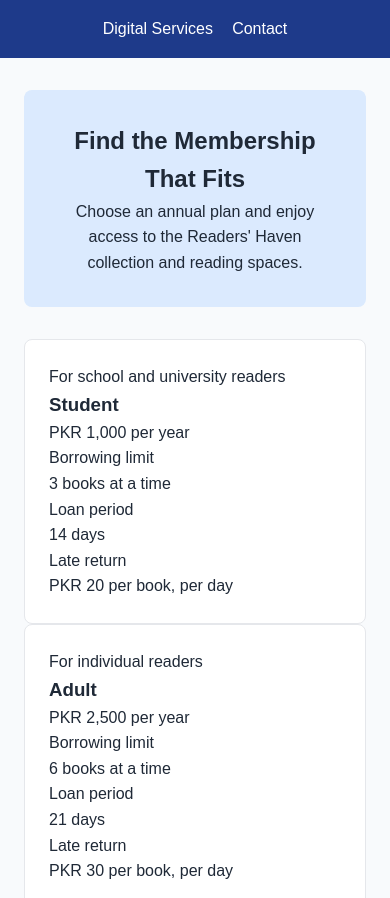
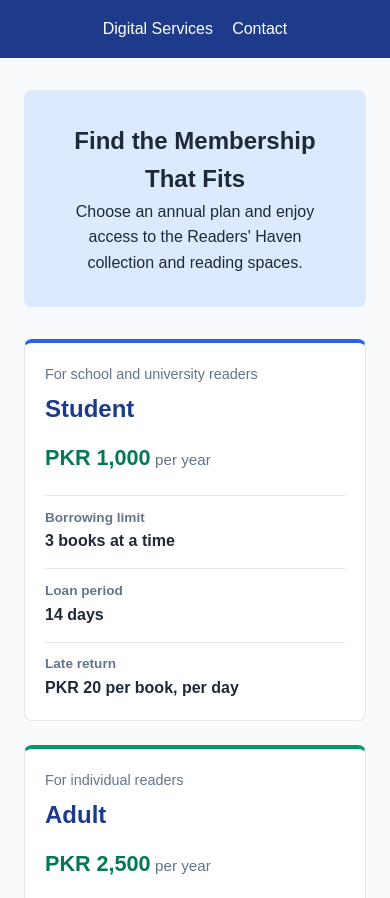
Before and after one commit to hammadsaeed983-codes/readers-haven-library, a website: page src/membership.html in a window 390 px wide. Shown: the part 159-1057 px from the top of the page. Drawn offline with Linux system fonts and the light colour scheme.

Commit message:
style(membership): add responsive membership styles

```diff
--- a/styles/style.css
+++ b/styles/style.css
@@ -93,7 +93,88 @@ footer {
 /* === PLACEHOLDER: HASSAN (COLLECTIONS) STYLES === */
 
 
-/* === PLACEHOLDER: MUEEZ (MEMBERSHIP) STYLES === */
+/* === MUEEZ: MEMBERSHIP PAGE STYLES === */
+.membership-plans {
+    display: grid;
+    grid-template-columns: repeat(auto-fit, minmax(240px, 1fr));
+    gap: 1.5rem;
+    align-items: stretch;
+}
+
+.membership-card {
+    border-top: 4px solid #2563eb;
+}
+
+.membership-card-featured {
+    border-top-color: #059669;
+}
+
+.plan-label {
+    color: #64748b;
+    font-size: 0.9rem;
+    min-height: 1.6em;
+}
+
+.membership-card h3 {
+    color: #1e3a8a;
+    font-size: 1.5rem;
+    margin-top: 0.25rem;
+}
+
+.price {
+    margin: 0.75rem 0 1.25rem;
+    color: #047857;
+}
+
+.price-amount {
+    font-size: 1.5rem;
+    font-weight: 700;
+}
+
+.price-period {
+    color: #64748b;
+    font-size: 0.95rem;
+}
+
+.plan-details {
+    display: grid;
+    gap: 0.9rem;
+}
+
+.plan-details div {
+    border-top: 1px solid #e5e7eb;
+    padding-top: 0.65rem;
+}
+
+.plan-details dt {
+    color: #64748b;
+    font-size: 0.85rem;
+    font-weight: 600;
+}
+
+.plan-details dd {
+    font-weight: 600;
+}
+
+.membership-note {
+    margin-top: 1.5rem;
+    color: #475569;
+    text-align: center;
+}
+
+@media (max-width: 600px) {
+    .membership-plans {
+        grid-template-columns: 1fr;
+    }
+
+    .membership-card {
+        padding: 1.25rem;
+    }
+
+    .price-amount {
+        font-size: 1.35rem;
+    }
+}
 
 
 /* === PLACEHOLDER: SAMEER (SERVICES) STYLES === */
```
